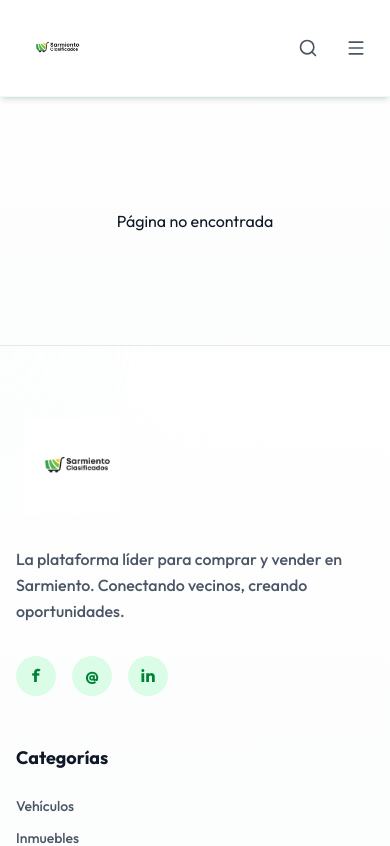
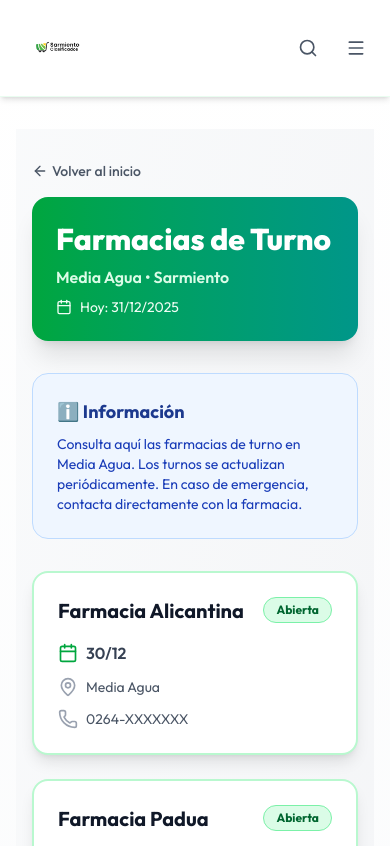
Before and after one commit to Alechavezsw/SARMIENTOCLASIFICADOS, a React (Vite) app: page /farmacias in a window 390 px wide. Shown: the top 846 px of the page. Built offline with nearby package versions, Linux system fonts and the light colour scheme; no server answers.

Commit message:
Agregar pÃ¡gina de Farmacias de Turno - Nueva pÃ¡gina /farmacias con informaciÃ³n de turnos - Cards para cada farmacia con estado (Abierta/Vacaciones) - Fecha actual mostrada en el header - InformaciÃ³n de contacto y direcciones - Enlace agregado al navbar - DiseÃ±o responsive con grid

```diff
--- a/src/App.tsx
+++ b/src/App.tsx
@@ -9,6 +9,7 @@ import { NewsPage } from './pages/NewsPage';
 import { WeatherPage } from './pages/WeatherPage';
 import { BusSchedulePage } from './pages/BusSchedulePage';
 import { RadioPage } from './pages/RadioPage';
+import { PharmaciesPage } from './pages/PharmaciesPage';
 
 function App() {
   return (
@@ -24,6 +25,7 @@ function App() {
           <Route path="/clima" element={<WeatherPage />} />
           <Route path="/colectivos" element={<BusSchedulePage />} />
           <Route path="/radio" element={<RadioPage />} />
+          <Route path="/farmacias" element={<PharmaciesPage />} />
           <Route path="*" element={<div className="text-center py-20">Página no encontrada</div>} />
         </Routes>
       </Layout>
--- a/src/components/layout/Navbar.tsx
+++ b/src/components/layout/Navbar.tsx
@@ -37,6 +37,10 @@ export const Navbar: React.FC = () => {
 
                         <Link to="/radio" className="flex items-center gap-2 text-gray-700 hover:text-purple-600 font-semibold transition-colors px-3 xl:px-4 py-2.5 whitespace-nowrap text-sm xl:text-base hover:bg-purple-50 rounded-lg">
                             <span>Radio SW</span>
+                        </Link>
+
+                        <Link to="/farmacias" className="flex items-center gap-2 text-gray-700 hover:text-green-600 font-semibold transition-colors px-3 xl:px-4 py-2.5 whitespace-nowrap text-sm xl:text-base hover:bg-green-50 rounded-lg">
+                            <span>Farmacias</span>
                         </Link>
 
                         <div className="max-w-xs xl:max-w-md w-full relative">
@@ -115,6 +119,13 @@ export const Navbar: React.FC = () => {
                                 Radio SW
                             </Link>
                             <Link
+                                to="/farmacias"
+                                className="flex items-center gap-3 text-gray-700 hover:bg-green-50 p-3.5 rounded-xl font-semibold transition-colors"
+                                onClick={() => setIsMenuOpen(false)}
+                            >
+                                Farmacias
+                            </Link>
+                            <Link
                                 to="/publicar"
                                 className="flex items-center gap-3 text-white bg-gradient-to-r from-green-600 to-green-700 p-3.5 rounded-xl justify-center font-bold shadow-lg shadow-green-500/30"
                                 onClick={() => setIsMenuOpen(false)}
--- /dev/null
+++ b/src/pages/PharmaciesPage.tsx
@@ -0,0 +1,200 @@
+import React, { useState, useEffect } from 'react';
+import { ArrowLeft, Calendar, MapPin, Phone } from 'lucide-react';
+import { Link } from 'react-router-dom';
+
+interface Pharmacy {
+    name: string;
+    date: string;
+    status: 'open' | 'closed' | 'vacation';
+    note?: string;
+    address?: string;
+    phone?: string;
+}
+
+export const PharmaciesPage: React.FC = () => {
+    const [pharmacies, setPharmacies] = useState<Pharmacy[]>([]);
+    const [currentDate, setCurrentDate] = useState<string>('');
+
+    useEffect(() => {
+        // Actualizar fecha actual
+        const updateDate = () => {
+            const now = new Date();
+            const day = now.getDate().toString().padStart(2, '0');
+            const month = (now.getMonth() + 1).toString().padStart(2, '0');
+            const year = now.getFullYear();
+            setCurrentDate(`${day}/${month}/${year}`);
+        };
+        updateDate();
+        const interval = setInterval(updateDate, 60000);
+        return () => clearInterval(interval);
+    }, []);
+
+    useEffect(() => {
+        // Datos de farmacias de turno
+        const pharmaciesData: Pharmacy[] = [
+            {
+                name: 'Farmacia Alicantina',
+                date: '30/12',
+                status: 'open',
+                address: 'Media Agua',
+                phone: '0264-XXXXXXX'
+            },
+            {
+                name: 'Farmacia Padua',
+                date: '31/12',
+                status: 'open',
+                address: 'Media Agua',
+                phone: '0264-XXXXXXX'
+            },
+            {
+                name: 'Farmacia Alicantina',
+                date: '01/01',
+                status: 'open',
+                address: 'Media Agua',
+                phone: '0264-XXXXXXX'
+            },
+            {
+                name: 'Farmacia Media Agua',
+                date: 'CERRADO POR VACACIONES',
+                status: 'vacation',
+                note: 'Cerrado por vacaciones',
+                address: 'Media Agua',
+                phone: '0264-XXXXXXX'
+            },
+            {
+                name: 'Farmacia San Antonio',
+                date: '02/01',
+                status: 'open',
+                address: 'Media Agua',
+                phone: '0264-XXXXXXX'
+            }
+        ];
+        setPharmacies(pharmaciesData);
+    }, []);
+
+    const getStatusColor = (status: string) => {
+        switch (status) {
+            case 'open':
+                return 'bg-green-100 text-green-800 border-green-300';
+            case 'closed':
+                return 'bg-red-100 text-red-800 border-red-300';
+            case 'vacation':
+                return 'bg-yellow-100 text-yellow-800 border-yellow-300';
+            default:
+                return 'bg-gray-100 text-gray-800 border-gray-300';
+        }
+    };
+
+    const getStatusText = (status: string) => {
+        switch (status) {
+            case 'open':
+                return 'Abierta';
+            case 'closed':
+                return 'Cerrada';
+            case 'vacation':
+                return 'Vacaciones';
+            default:
+                return 'Desconocido';
+        }
+    };
+
+    return (
+        <div className="min-h-screen bg-gradient-to-br from-gray-50 to-gray-100">
+            <div className="container mx-auto px-4 py-8 max-w-6xl">
+                {/* Header */}
+                <div className="mb-8">
+                    <Link to="/" className="inline-flex items-center text-sm font-medium text-gray-600 hover:text-green-600 transition-colors mb-4">
+                        <ArrowLeft className="w-4 h-4 mr-1" />
+                        Volver al inicio
+                    </Link>
+                    <div className="bg-gradient-to-r from-green-600 to-teal-600 rounded-2xl p-6 text-white shadow-xl">
+                        <h1 className="text-3xl md:text-4xl font-black mb-2">Farmacias de Turno</h1>
+                        <p className="text-green-100 font-semibold">Media Agua • Sarmiento</p>
+                        {currentDate && (
+                            <p className="text-sm text-green-50 mt-2 flex items-center gap-2">
+                                <Calendar className="w-4 h-4" />
+                                Hoy: {currentDate}
+                            </p>
+                        )}
+                    </div>
+                </div>
+
+                {/* Info Section */}
+                <div className="bg-blue-50 border border-blue-200 rounded-2xl p-6 mb-8">
+                    <h2 className="text-lg font-bold text-blue-900 mb-2">ℹ️ Información</h2>
+                    <p className="text-blue-800 text-sm">
+                        Consulta aquí las farmacias de turno en Media Agua. Los turnos se actualizan periódicamente.
+                        En caso de emergencia, contacta directamente con la farmacia.
+                    </p>
+                </div>
+
+                {/* Pharmacies Grid */}
+                <div className="grid md:grid-cols-2 lg:grid-cols-3 gap-6">
+                    {pharmacies.map((pharmacy, idx) => (
+                        <div
+                            key={idx}
+                            className={`bg-white rounded-2xl p-6 border-2 shadow-lg transition-all hover:shadow-xl ${
+                                pharmacy.status === 'open'
+                                    ? 'border-green-200 hover:border-green-300'
+                                    : pharmacy.status === 'vacation'
+                                    ? 'border-yellow-200 hover:border-yellow-300'
+                                    : 'border-red-200 hover:border-red-300'
+                            }`}
+                        >
+                            <div className="flex items-start justify-between mb-4">
+                                <h3 className="text-xl font-bold text-gray-900">{pharmacy.name}</h3>
+                                <span
+                                    className={`px-3 py-1 rounded-full text-xs font-bold border ${getStatusColor(
+                                        pharmacy.status
+                                    )}`}
+                                >
+                                    {getStatusText(pharmacy.status)}
+                                </span>
+                            </div>
+
+                            <div className="space-y-3">
+                                <div className="flex items-center gap-2 text-gray-700">
+                                    <Calendar className="w-5 h-5 text-green-600" />
+                                    <span className="font-semibold">{pharmacy.date}</span>
+                                </div>
+
+                                {pharmacy.address && (
+                                    <div className="flex items-center gap-2 text-gray-600">
+                                        <MapPin className="w-5 h-5 text-gray-400" />
+                                        <span className="text-sm">{pharmacy.address}</span>
+                                    </div>
+                                )}
+
+                                {pharmacy.phone && (
+                                    <div className="flex items-center gap-2 text-gray-600">
+                                        <Phone className="w-5 h-5 text-gray-400" />
+                                        <span className="text-sm">{pharmacy.phone}</span>
+                                    </div>
+                                )}
+
+                                {pharmacy.note && (
+                                    <div className="mt-3 pt-3 border-t border-gray-200">
+                                        <p className="text-sm text-yellow-700 font-medium">{pharmacy.note}</p>
+                                    </div>
+                                )}
+                            </div>
+                        </div>
+                    ))}
+                </div>
+
+                {/* Footer Info */}
+                <div className="mt-8 bg-white rounded-2xl p-6 border border-gray-200">
+                    <h3 className="font-bold text-gray-900 mb-3">📞 Contacto de Emergencia</h3>
+                    <p className="text-sm text-gray-600 mb-2">
+                        En caso de emergencia médica, contacta con:
+                    </p>
+                    <ul className="space-y-1 text-sm text-gray-700">
+                        <li>• <strong>Emergencias:</strong> 911</li>
+                        <li>• <strong>Hospital:</strong> Consulta el hospital más cercano</li>
+                        <li>• <strong>Guardia:</strong> Verifica horarios de guardia en cada farmacia</li>
+                    </ul>
+                </div>
+            </div>
+        </div>
+    );
+};
```
